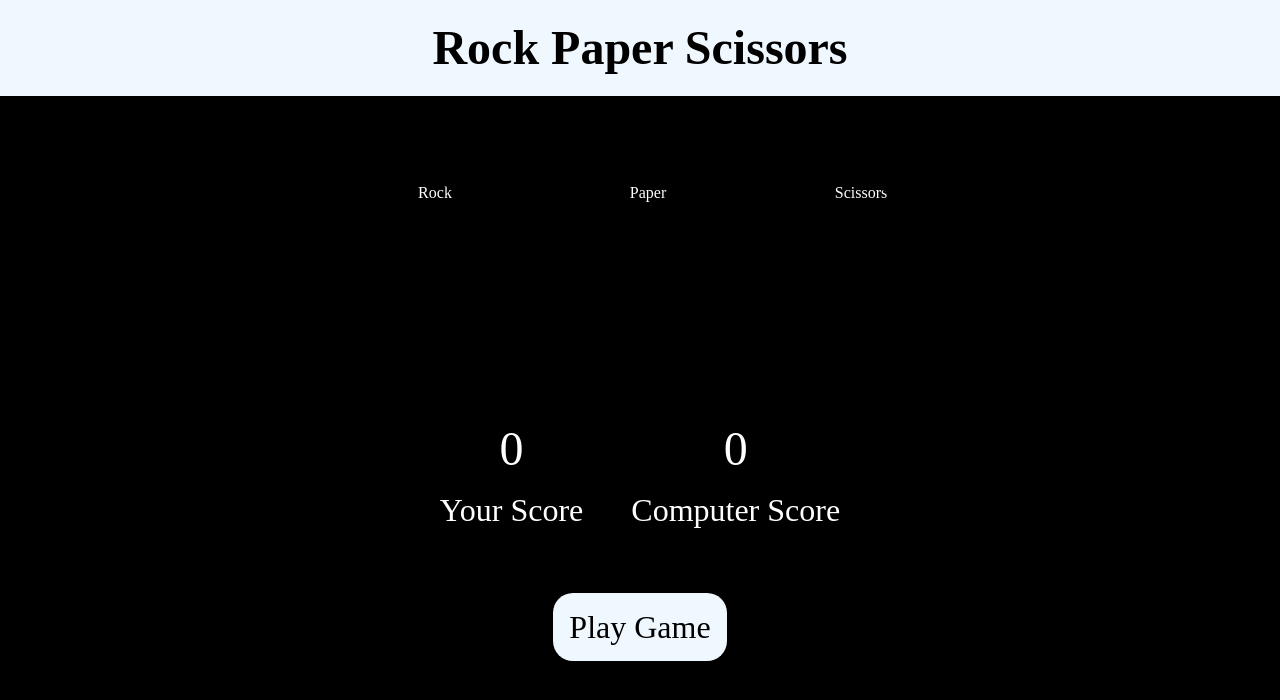
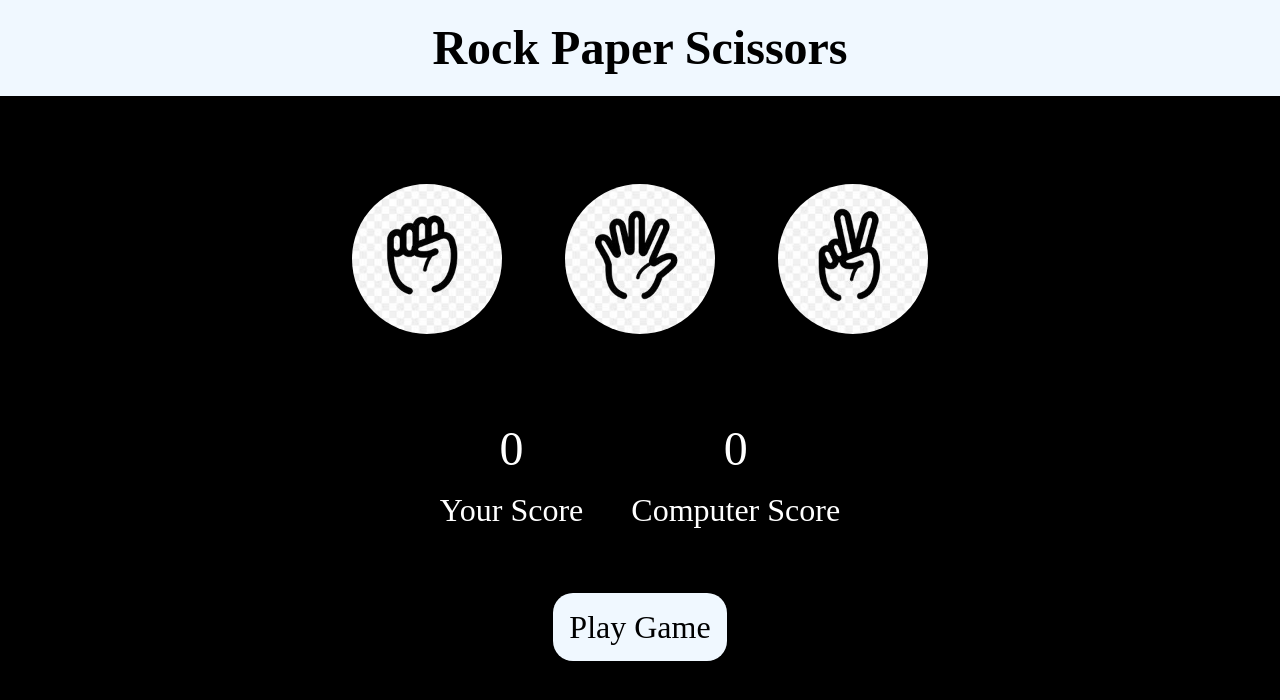
Before and after one commit to Harshithhreddy/RockPaperScissors, a plain HTML site: page index.html in a window 1280 px wide. Drawn offline with Linux system fonts and the light colour scheme; files that its build step writes are made by us from their sources.

Commit message:
Update index.html

```diff
--- a/index.html
+++ b/index.html
@@ -4,19 +4,19 @@
     <meta charset="UTF-8">
     <meta name="viewport" content="width=device-width, initial-scale=1.0">
     <title>Rock Paper Scissors Game</title>
-    <link rel="stylesheet" href="style.css">
+    <link rel="stylesheet" href="RockPaperScissors/style.css">
 </head>
 <body>
     <h1>Rock Paper Scissors</h1>
     <div class="choices">
         <div class="choice" id="rock">
-            <img src="rock.jpeg" alt="Rock">
+            <img src="RockPaperScissors/rock.jpeg" alt="Rock">
         </div>
         <div class="choice" id="paper">
-            <img src="paer.jpeg" alt="Paper">
+            <img src="RockPaperScissors/paer.jpeg" alt="Paper">
         </div>
         <div class="choice" id="scissors">
-            <img src="scissors.jpeg" alt="Scissors">
+            <img src="RockPaperScissors/scissors.jpeg" alt="Scissors">
         </div>
     </div>
 
@@ -33,6 +33,6 @@
 
     <p class="msg-area">Play Game</p>
 
-    <script src="app.js"></script>
+    <script src="RockPaperScissors/app.js"></script>
 </body>
 </html>
```
